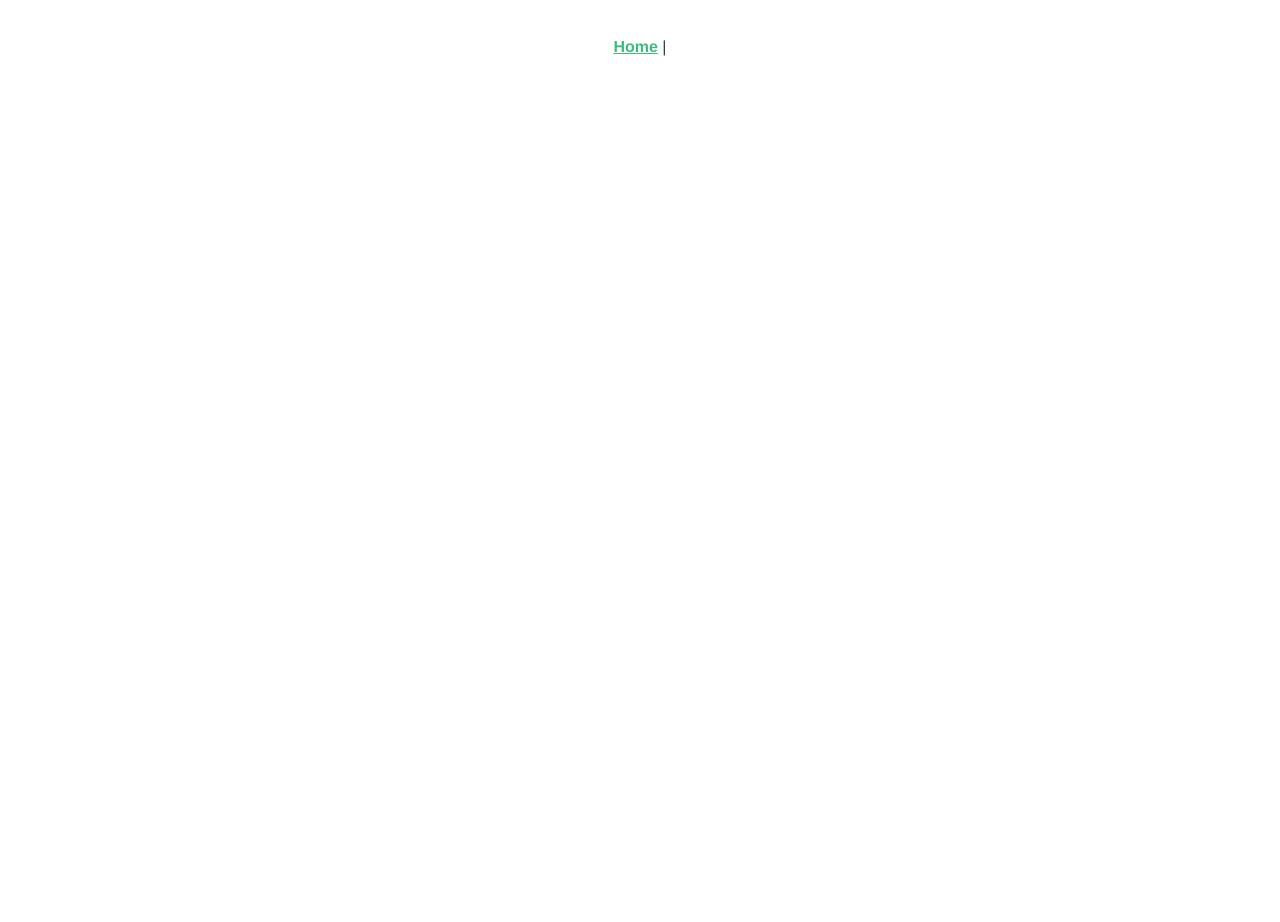
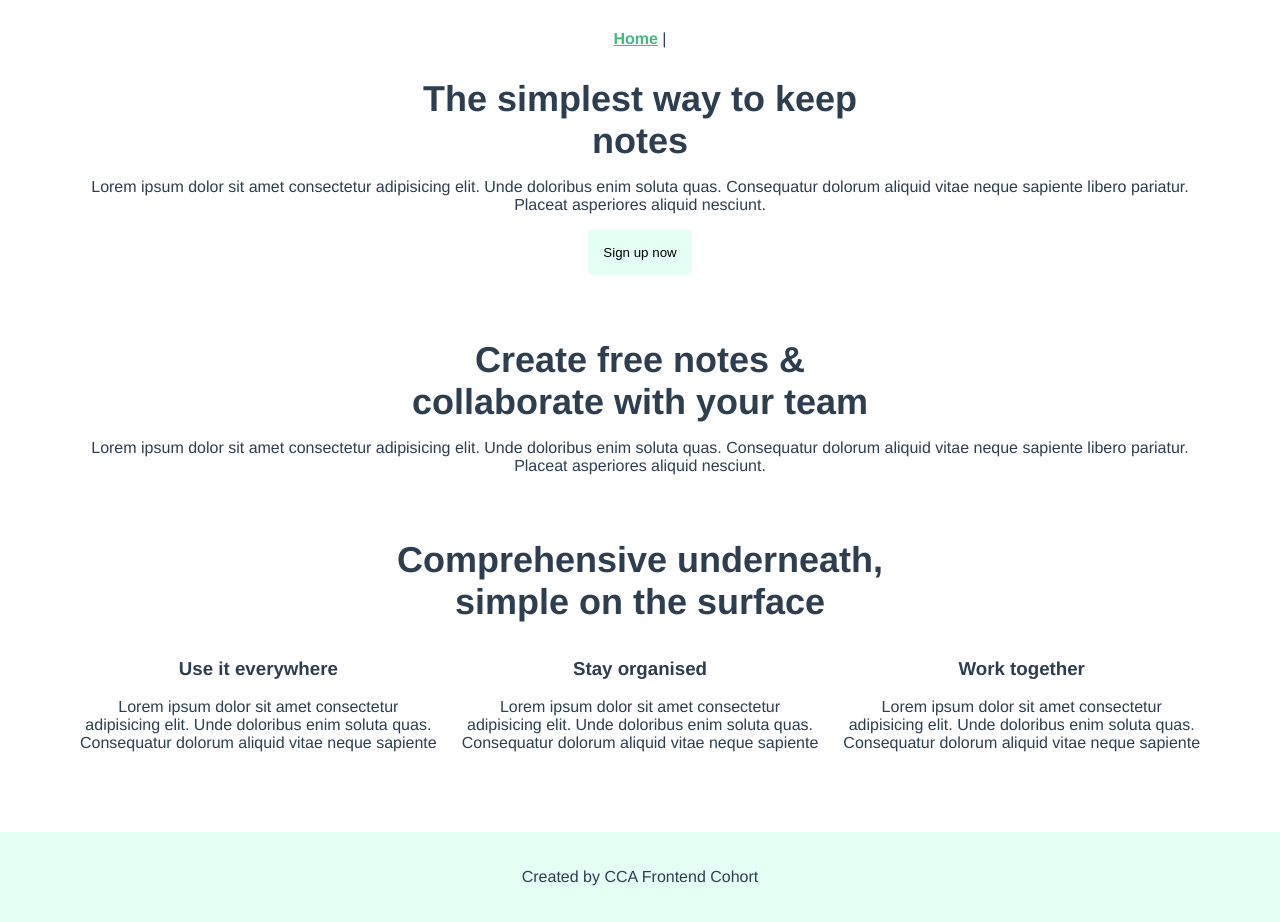
Before and after one commit to EgoLydia/cca-notes-application, a Vue app: page / in a window 1280 px wide. Before the commit the page ends 800 px from the top, so only its background shows below. Built offline with nearby package versions, Linux system fonts and the light colour scheme.

Commit message:
create landing home page content

```diff
--- a/src/App.vue
+++ b/src/App.vue
@@ -1,11 +1,13 @@
 <template>
-  <div id="nav">
-    <router-link to="/">Home</router-link> |
-  </div>
-  <router-view/>
+  <div id="nav"><router-link to="/">Home</router-link> |</div>
+  <router-view />
 </template>
 
 <style>
+body {
+  padding: 0;
+  margin: 0;
+}
 #app {
   font-family: Avenir, Helvetica, Arial, sans-serif;
   -webkit-font-smoothing: antialiased;
--- a/src/views/Home.vue
+++ b/src/views/Home.vue
@@ -1,5 +1,55 @@
 <template>
-  <div></div>
+  <div class="container">
+    <section>
+      <h1>The simplest way to keep notes</h1>
+      <p>
+        Lorem ipsum dolor sit amet consectetur adipisicing elit. Unde doloribus
+        enim soluta quas. Consequatur dolorum aliquid vitae neque sapiente
+        libero pariatur. Placeat asperiores aliquid nesciunt.
+      </p>
+      <button><router-link to="/signup">Sign up now</router-link></button>
+    </section>
+    <section>
+      <h1>Create free notes & collaborate with your team</h1>
+      <p>
+        Lorem ipsum dolor sit amet consectetur adipisicing elit. Unde doloribus
+        enim soluta quas. Consequatur dolorum aliquid vitae neque sapiente
+        libero pariatur. Placeat asperiores aliquid nesciunt.
+      </p>
+    </section>
+    <section>
+      <h1>Comprehensive underneath, simple on the surface</h1>
+      <div class="info">
+        <div>
+          <h3>Use it everywhere</h3>
+          <p>
+            Lorem ipsum dolor sit amet consectetur adipisicing elit. Unde
+            doloribus enim soluta quas. Consequatur dolorum aliquid vitae neque
+            sapiente
+          </p>
+        </div>
+        <div>
+          <h3>Stay organised</h3>
+          <p>
+            Lorem ipsum dolor sit amet consectetur adipisicing elit. Unde
+            doloribus enim soluta quas. Consequatur dolorum aliquid vitae neque
+            sapiente
+          </p>
+        </div>
+        <div>
+          <h3>Work together</h3>
+          <p>
+            Lorem ipsum dolor sit amet consectetur adipisicing elit. Unde
+            doloribus enim soluta quas. Consequatur dolorum aliquid vitae neque
+            sapiente
+          </p>
+        </div>
+      </div>
+    </section>
+  </div>
+  <footer>
+    <p>Created by CCA Frontend Cohort</p>
+  </footer>
 </template>
 
 <script>
@@ -7,3 +57,37 @@ export default {
   name: "Home",
 };
 </script>
+
+<style scoped>
+.info {
+  display: flex;
+  margin-top: 16px;
+  gap: 25px;
+}
+h1 {
+  font-size: 36px;
+  width: 500px;
+  margin: 0 auto;
+}
+section {
+  margin-bottom: 64px;
+}
+.container {
+  max-width: 1120px;
+  margin: 0 auto;
+}
+a {
+  text-decoration: none;
+  color: #000;
+}
+button {
+  padding: 15px;
+  background-color: #e4fff3;
+  border-radius: 5px;
+  border: none;
+}
+footer {
+  background-color: #e4fff3;
+  padding: 20px;
+}
+</style>
```
